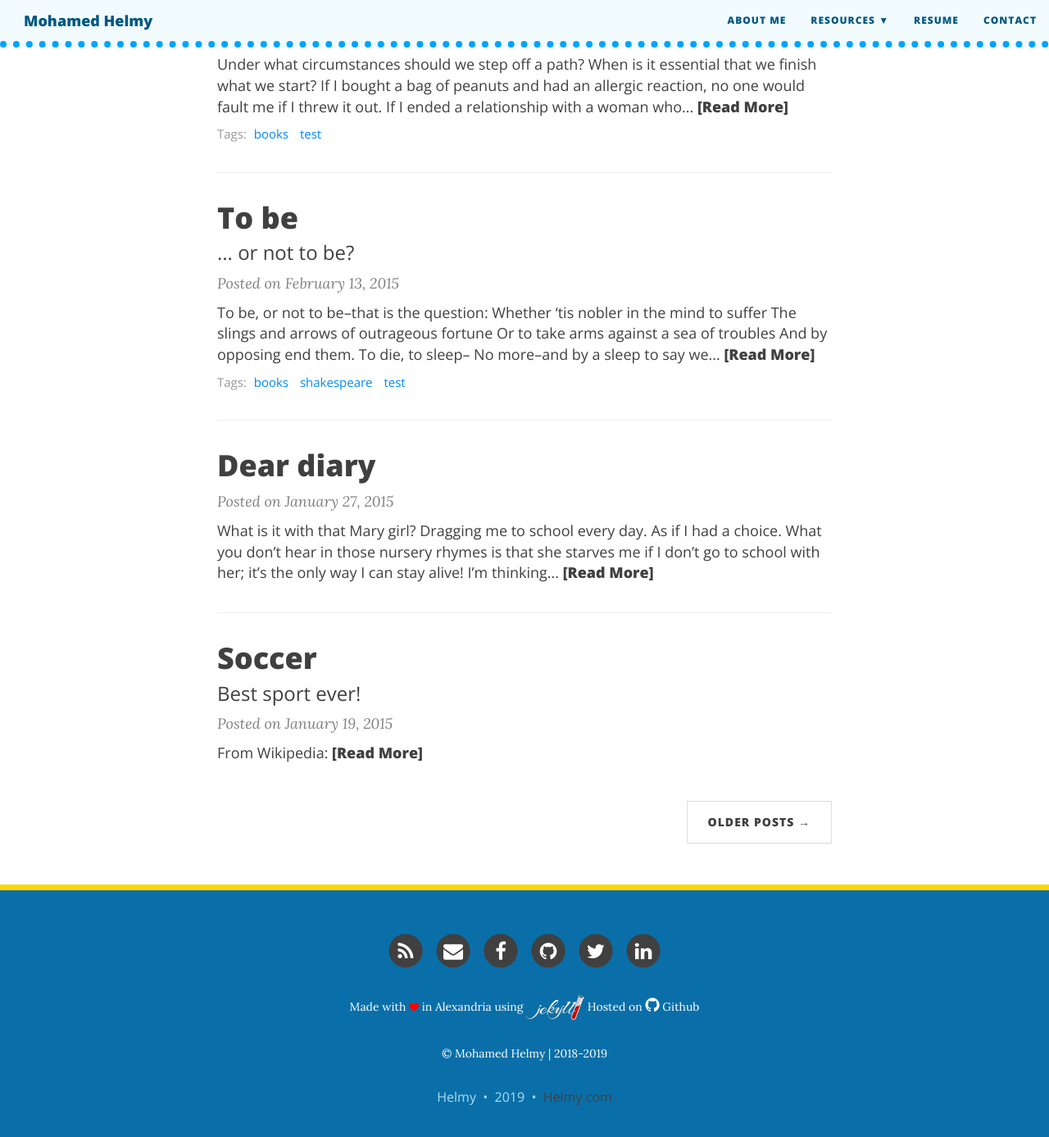
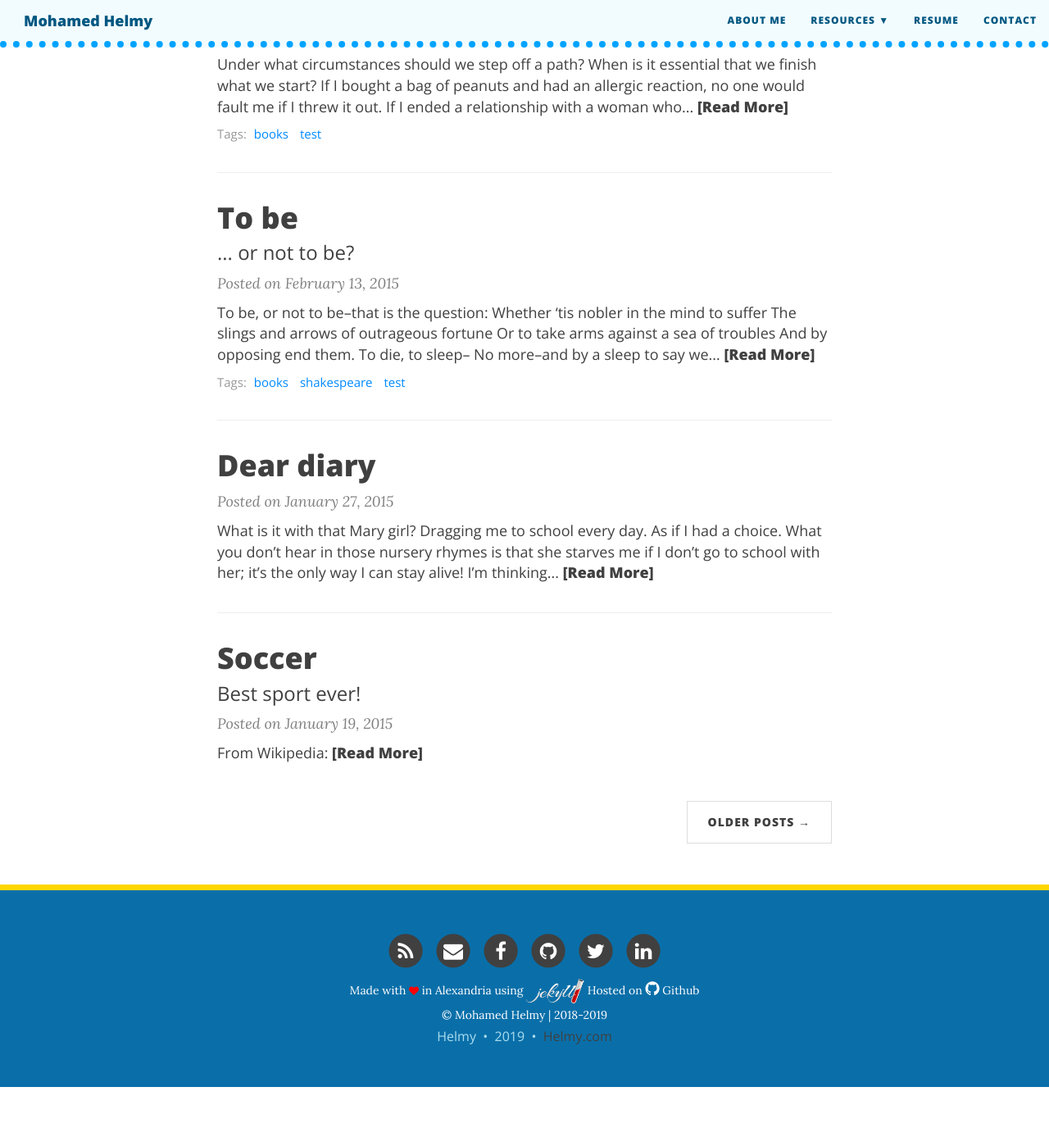
Before and after one commit to M-Helmy/m-helmy.github.io, a Jekyll site: the page built from index.html, in a window 1280 px wide and 1400 px high, scrolled down 696 px. Shown: the top 1387 px of the window at 82% size. Built offline with Jekyll 4.4.1, drawn with Linux system fonts in a browser that asks for light colours; nearby versions of some CDN libraries; the list of posts is cut into pages by our own code; after the commit the page ends 2022 px from its top, so only the background shows below that.

Commit message:
Update main.css

```diff
--- a/css/main.css
+++ b/css/main.css
@@ -305,7 +305,7 @@ footer .copyright {
 }
 footer .theme-by {
   text-align: center;
-  margin: 10px 0 -27;
+  margin: 10px 0 -27px;
 }
 
 @media only screen and (min-width: 768px) {
```
